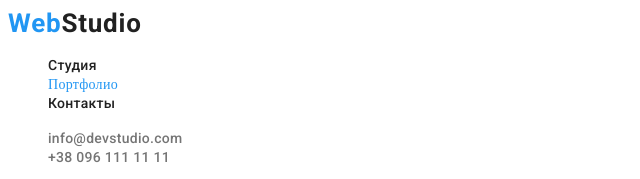
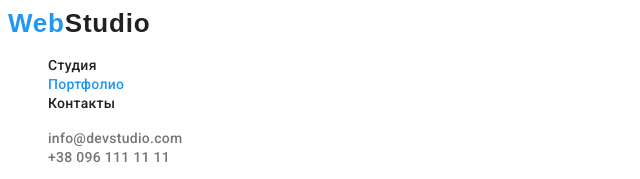
Before and after one commit to EvgeniyYablonsky/goit-markup-hw-02, a plain HTML site: page portfolio.html in a window 1280 px wide. Shown: the top 179 px of the page, 0-640 px from the left. Drawn offline with Linux system fonts and the light colour scheme.

Commit message:
update styles.css

```diff
--- a/css/styles.css
+++ b/css/styles.css
@@ -28,7 +28,7 @@ list-style: none;
     color: var(---main-btn-color);
 }
 .main-header-link {
-    font-family: "Relaway" sans-serif;
+    font-family: "Relaway", sans-serif;
     font-style: normal;
     font-weight: 700;
     font-size: 26px;
@@ -82,7 +82,6 @@ list-style: none;
 }
 
 .current1 {
-    font-family: Roboto sans-serif;
     color: var(---second-btn-color);
     text-decoration: none;
     font-weight: 500;
```
